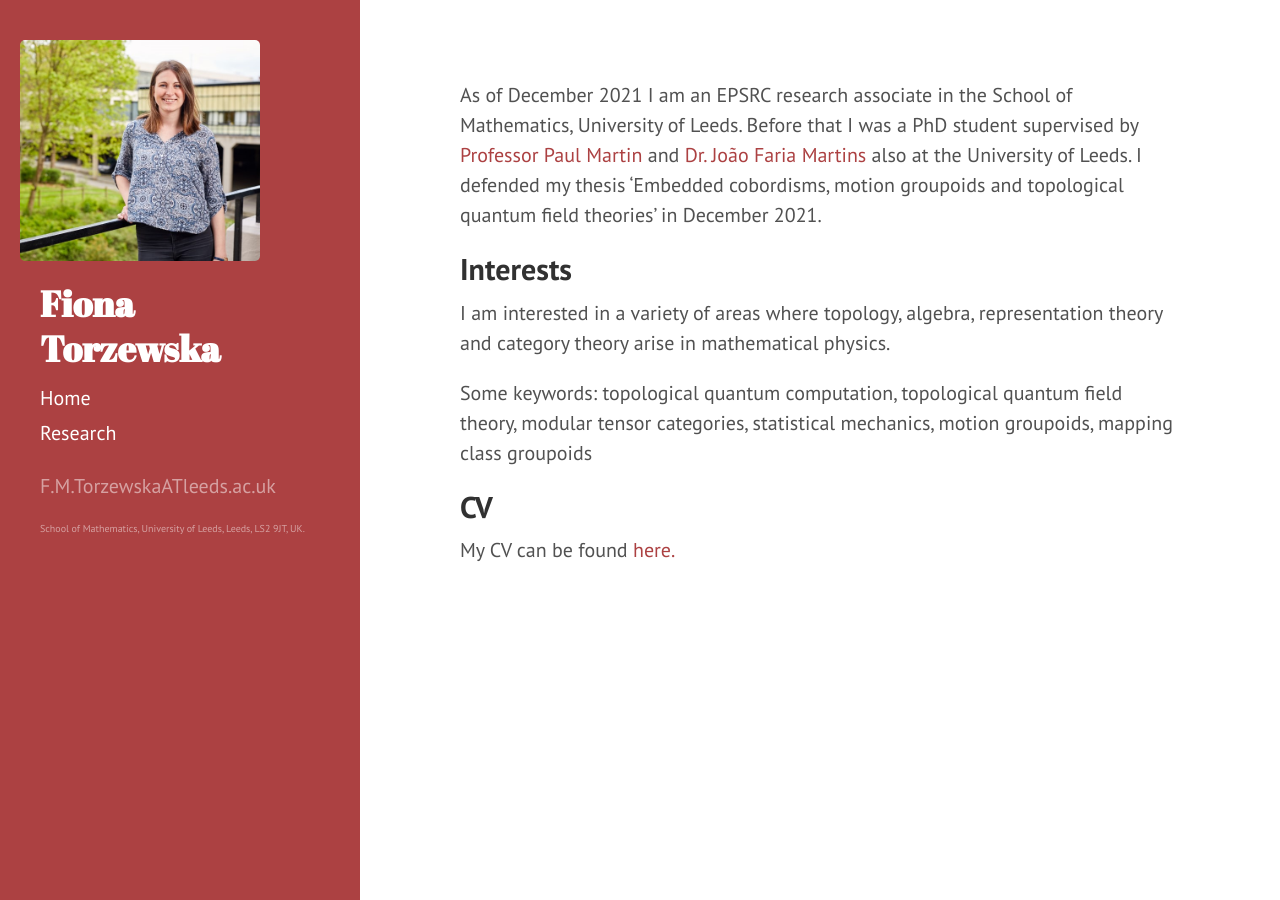
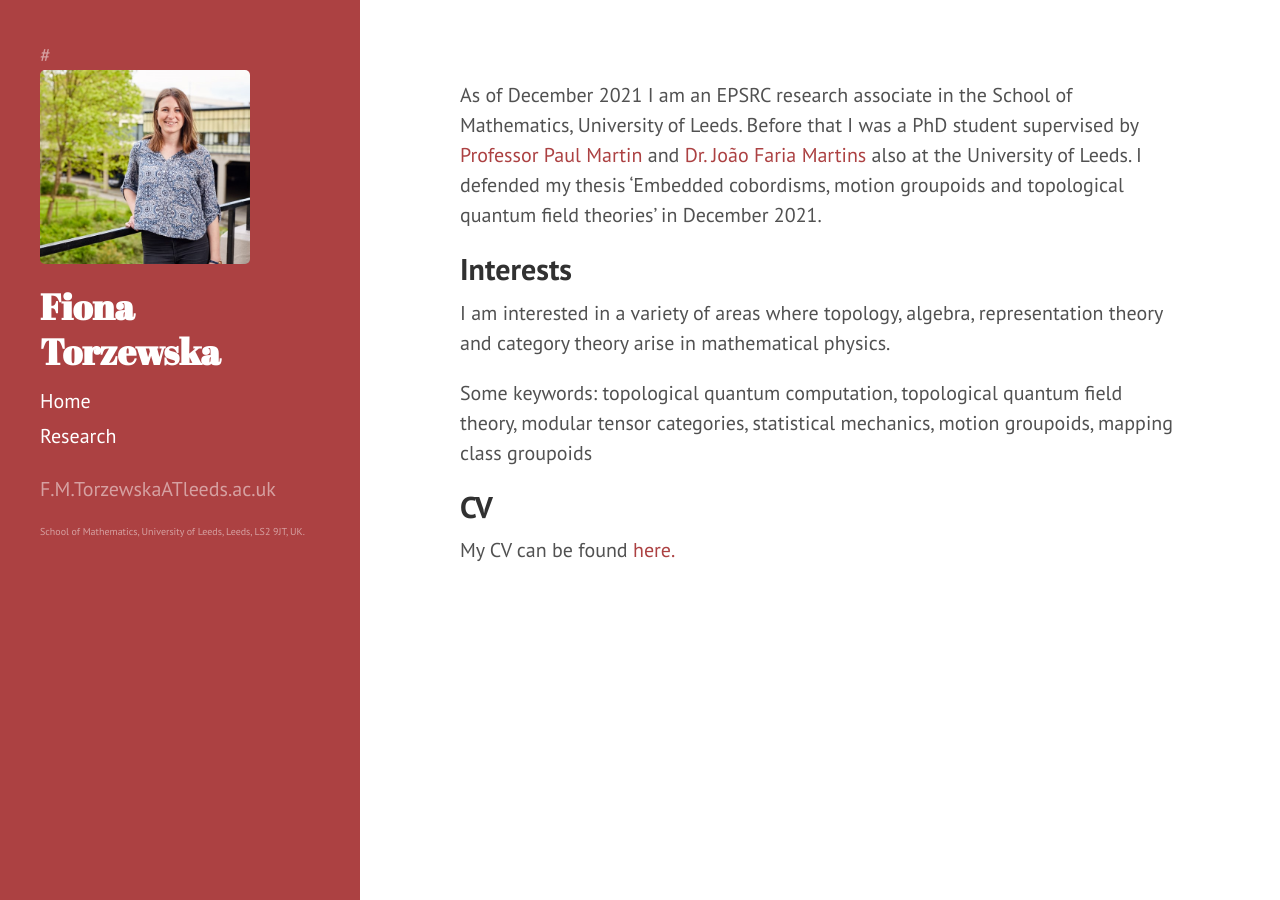
Before and after one commit to fionatorzewska/fionatorzewska.github.io, a Jekyll site: the page built from index.md, in a window 1280 px wide. Built offline with Jekyll 4.4.1, drawn with Linux system fonts in a browser that asks for light colours; Markdown is read by kramdown in place of the engine named in the settings; the list of posts is cut into pages by our own code.

Commit message:
Update sidebar.html

```diff
--- a/_includes/sidebar.html
+++ b/_includes/sidebar.html
@@ -1,6 +1,6 @@
 <div class="sidebar">
-  <img src='{{"/Images/Me.jpg" | absolute_url}}' alt="Me" style="width:75%;" >
-  <div class="container sidebar-sticky" >
+  <div class="container sidebar-sticky" >#
+    <img src='{{"/Images/Me.jpg" | absolute_url}}' alt="Me" style="width:75%;" >
     <div class="sidebar-about">
       <h1 style="font-size:180%;">
         <a href="{{ '/' | relative_url }}">
```
